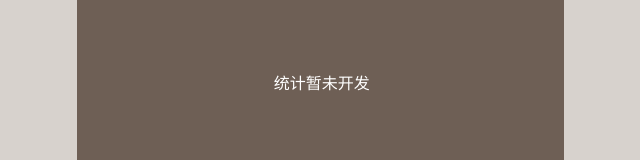
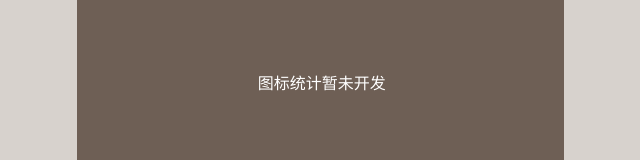
Before and after one commit to Ogasss/ChocoAccountBook, a Vue app: page /#/bargraph in a window 1280 px wide. Before the commit this address led to /#/Bargraph. Shown: the part 330-490 px from the top of the page, without its empty margins (326-966 px from the left). Built offline with nearby package versions, Linux system fonts and the light colour scheme.

Commit message:
构建了项目入口

```diff
--- a/src/components/Views/Bargraph.vue
+++ b/src/components/Views/Bargraph.vue
@@ -1,7 +1,7 @@
 <template>
 <div class="theBargraph">
     <span>
-        统计暂未开发
+        图标统计暂未开发
     </span>
 </div>
 </template>
```
